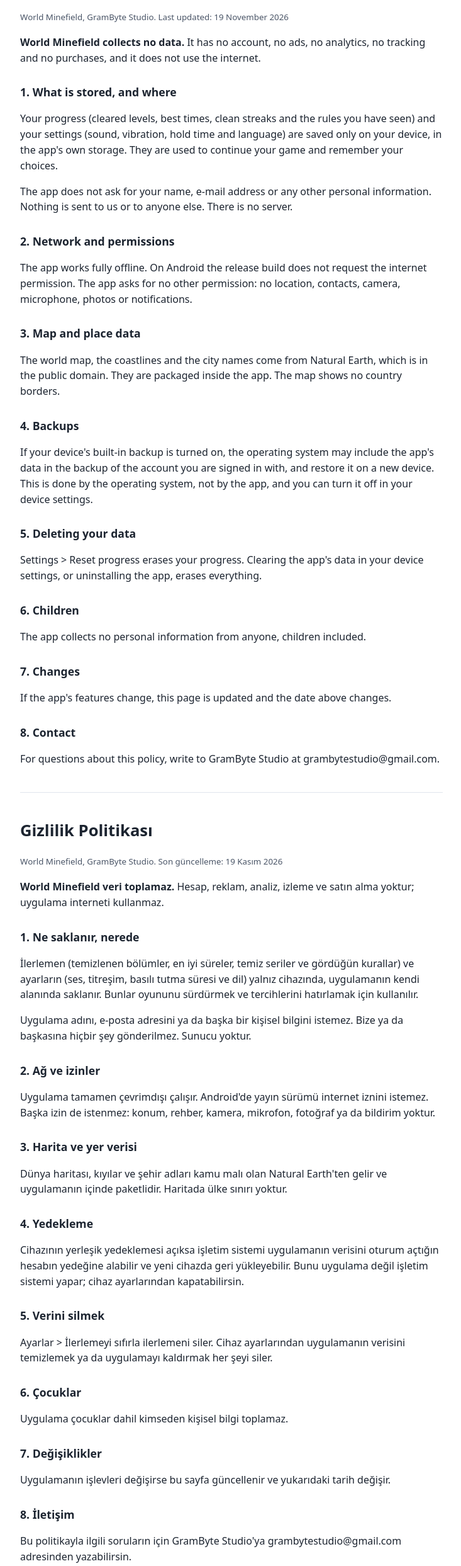
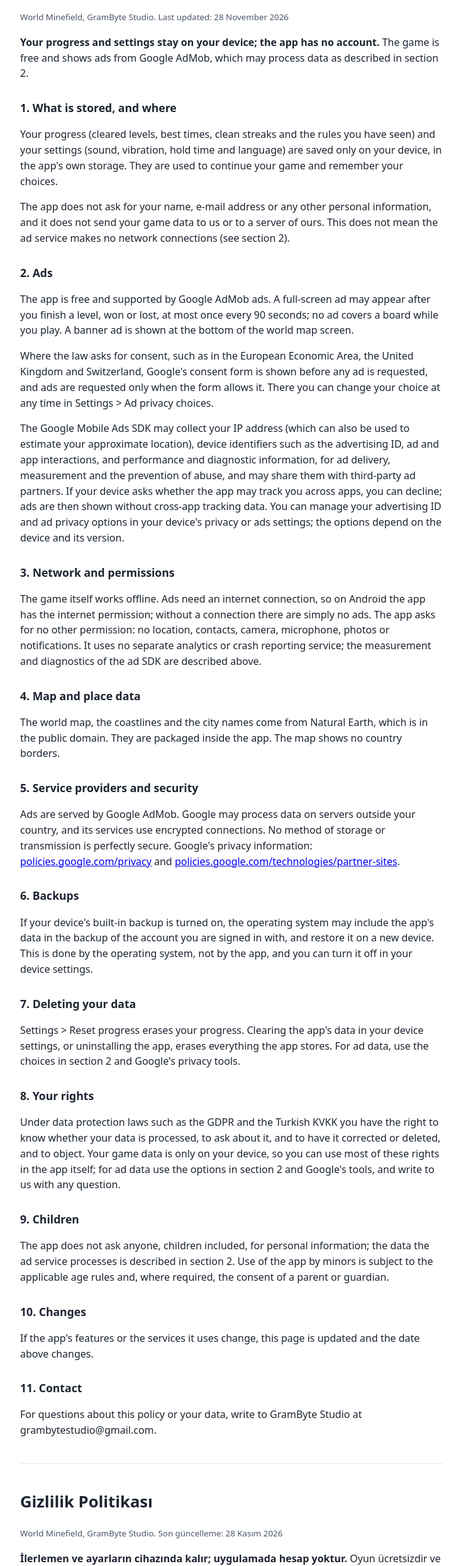
Before and after one commit to grambytestudio/grambytestudio.github.io, a plain HTML site: page world-minefield/gizlilik.html in a window 1280 px wide. Shown: the part 84-2571 px from the top of the page at 63% size, without its empty margins (272-1005 px from the left). Drawn offline with Linux system fonts and the light colour scheme.

Commit message:
World Minefield gizlilik politikası: AdMob reklamları (28 Kasım 2026)

```diff
--- a/world-minefield/gizlilik.html
+++ b/world-minefield/gizlilik.html
@@ -8,47 +8,63 @@
 </head>
 <body>
 <h1>Privacy Policy</h1>
-<small>World Minefield, GramByte Studio. Last updated: 19 November 2026</small>
-<p><strong>World Minefield collects no data.</strong> It has no account, no ads, no analytics, no tracking and no purchases, and it does not use the internet.</p>
+<small>World Minefield, GramByte Studio. Last updated: 28 November 2026</small>
+<p><strong>Your progress and settings stay on your device; the app has no account.</strong> The game is free and shows ads from Google AdMob, which may process data as described in section 2.</p>
 <h2>1. What is stored, and where</h2>
 <p>Your progress (cleared levels, best times, clean streaks and the rules you have seen) and your settings (sound, vibration, hold time and language) are saved only on your device, in the app's own storage. They are used to continue your game and remember your choices.</p>
-<p>The app does not ask for your name, e-mail address or any other personal information. Nothing is sent to us or to anyone else. There is no server.</p>
-<h2>2. Network and permissions</h2>
-<p>The app works fully offline. On Android the release build does not request the internet permission. The app asks for no other permission: no location, contacts, camera, microphone, photos or notifications.</p>
-<h2>3. Map and place data</h2>
+<p>The app does not ask for your name, e-mail address or any other personal information, and it does not send your game data to us or to a server of ours. This does not mean the ad service makes no network connections (see section 2).</p>
+<h2>2. Ads</h2>
+<p>The app is free and supported by Google AdMob ads. A full-screen ad may appear after you finish a level, won or lost, at most once every 90 seconds; no ad covers a board while you play. A banner ad is shown at the bottom of the world map screen.</p>
+<p>Where the law asks for consent, such as in the European Economic Area, the United Kingdom and Switzerland, Google's consent form is shown before any ad is requested, and ads are requested only when the form allows it. There you can change your choice at any time in Settings &gt; Ad privacy choices.</p>
+<p>The Google Mobile Ads SDK may collect your IP address (which can also be used to estimate your approximate location), device identifiers such as the advertising ID, ad and app interactions, and performance and diagnostic information, for ad delivery, measurement and the prevention of abuse, and may share them with third-party ad partners. If your device asks whether the app may track you across apps, you can decline; ads are then shown without cross-app tracking data. You can manage your advertising ID and ad privacy options in your device's privacy or ads settings; the options depend on the device and its version.</p>
+<h2>3. Network and permissions</h2>
+<p>The game itself works offline. Ads need an internet connection, so on Android the app has the internet permission; without a connection there are simply no ads. The app asks for no other permission: no location, contacts, camera, microphone, photos or notifications. It uses no separate analytics or crash reporting service; the measurement and diagnostics of the ad SDK are described above.</p>
+<h2>4. Map and place data</h2>
 <p>The world map, the coastlines and the city names come from Natural Earth, which is in the public domain. They are packaged inside the app. The map shows no country borders.</p>
-<h2>4. Backups</h2>
+<h2>5. Service providers and security</h2>
+<p>Ads are served by Google AdMob. Google may process data on servers outside your country, and its services use encrypted connections. No method of storage or transmission is perfectly secure. Google's privacy information: <a href="https://policies.google.com/privacy">policies.google.com/privacy</a> and <a href="https://policies.google.com/technologies/partner-sites">policies.google.com/technologies/partner-sites</a>.</p>
+<h2>6. Backups</h2>
 <p>If your device's built-in backup is turned on, the operating system may include the app's data in the backup of the account you are signed in with, and restore it on a new device. This is done by the operating system, not by the app, and you can turn it off in your device settings.</p>
-<h2>5. Deleting your data</h2>
-<p>Settings &gt; Reset progress erases your progress. Clearing the app's data in your device settings, or uninstalling the app, erases everything.</p>
-<h2>6. Children</h2>
-<p>The app collects no personal information from anyone, children included.</p>
-<h2>7. Changes</h2>
-<p>If the app's features change, this page is updated and the date above changes.</p>
-<h2>8. Contact</h2>
-<p>For questions about this policy, write to GramByte Studio at grambytestudio@gmail.com.</p>
+<h2>7. Deleting your data</h2>
+<p>Settings &gt; Reset progress erases your progress. Clearing the app's data in your device settings, or uninstalling the app, erases everything the app stores. For ad data, use the choices in section 2 and Google's privacy tools.</p>
+<h2>8. Your rights</h2>
+<p>Under data protection laws such as the GDPR and the Turkish KVKK you have the right to know whether your data is processed, to ask about it, and to have it corrected or deleted, and to object. Your game data is only on your device, so you can use most of these rights in the app itself; for ad data use the options in section 2 and Google's tools, and write to us with any question.</p>
+<h2>9. Children</h2>
+<p>The app does not ask anyone, children included, for personal information; the data the ad service processes is described in section 2. Use of the app by minors is subject to the applicable age rules and, where required, the consent of a parent or guardian.</p>
+<h2>10. Changes</h2>
+<p>If the app's features or the services it uses change, this page is updated and the date above changes.</p>
+<h2>11. Contact</h2>
+<p>For questions about this policy or your data, write to GramByte Studio at grambytestudio@gmail.com.</p>
 <hr>
 <h1 lang="tr">Gizlilik Politikası</h1>
 <div lang="tr">
-<small>World Minefield, GramByte Studio. Son güncelleme: 19 Kasım 2026</small>
-<p><strong>World Minefield veri toplamaz.</strong> Hesap, reklam, analiz, izleme ve satın alma yoktur; uygulama interneti kullanmaz.</p>
+<small>World Minefield, GramByte Studio. Son güncelleme: 28 Kasım 2026</small>
+<p><strong>İlerlemen ve ayarların cihazında kalır; uygulamada hesap yoktur.</strong> Oyun ücretsizdir ve Google AdMob reklamları gösterir; AdMob 2. bölümde anlatıldığı gibi veri işleyebilir.</p>
 <h2>1. Ne saklanır, nerede</h2>
 <p>İlerlemen (temizlenen bölümler, en iyi süreler, temiz seriler ve gördüğün kurallar) ve ayarların (ses, titreşim, basılı tutma süresi ve dil) yalnız cihazında, uygulamanın kendi alanında saklanır. Bunlar oyununu sürdürmek ve tercihlerini hatırlamak için kullanılır.</p>
-<p>Uygulama adını, e-posta adresini ya da başka bir kişisel bilgini istemez. Bize ya da başkasına hiçbir şey gönderilmez. Sunucu yoktur.</p>
-<h2>2. Ağ ve izinler</h2>
-<p>Uygulama tamamen çevrimdışı çalışır. Android'de yayın sürümü internet iznini istemez. Başka izin de istenmez: konum, rehber, kamera, mikrofon, fotoğraf ya da bildirim yoktur.</p>
-<h2>3. Harita ve yer verisi</h2>
+<p>Uygulama adını, e-posta adresini ya da başka bir kişisel bilgini istemez ve oyun verini bize ya da bizim bir sunucumuza göndermez. Bu, reklam hizmetinin ağ bağlantısı kurmadığı anlamına gelmez (bkz. 2. bölüm).</p>
+<h2>2. Reklamlar</h2>
+<p>Uygulama ücretsizdir ve Google AdMob reklamlarıyla desteklenir. Bir bölümü bitirdikten sonra, kazansan da kaybetsen de, en sık 90 saniyede bir tam ekran reklam çıkabilir; oynarken tahtayı hiçbir reklam kaplamaz. Dünya haritası ekranının altında banner reklam gösterilir.</p>
+<p>Avrupa Ekonomik Alanı, Birleşik Krallık ve İsviçre gibi yasal olarak izin gereken bölgelerde, reklam istenmeden önce Google'ın izin formu gösterilir ve reklam istekleri yalnız bu form izin verdiğinde yapılır. Bu bölgelerde seçimini Ayarlar &gt; Ad privacy choices bölümünden istediğin zaman değiştirebilirsin.</p>
+<p>Google Mobile Ads SDK; IP adresini (yaklaşık konum türetmek için de kullanılabilir), reklam kimliği gibi cihaz tanımlayıcılarını, reklam ve uygulama etkileşimlerini, performans ve tanılama bilgilerini reklam sunumu, ölçüm ve kötüye kullanımın önlenmesi amaçlarıyla toplayabilir ve üçüncü taraf reklam ortaklarıyla paylaşabilir. Cihazın sana uygulamanın seni uygulamalar arasında izleyip izleyemeyeceğini sorarsa reddedebilirsin; reklamlar o zaman uygulamalar arası izleme verisi kullanılmadan gösterilir. Reklam kimliğini ve reklam gizliliği seçeneklerini cihazının gizlilik ya da reklam ayarlarından yönetebilirsin; seçenekler cihaza ve sürüme göre değişir.</p>
+<h2>3. Ağ ve izinler</h2>
+<p>Oyunun kendisi çevrimdışı çalışır. Reklamlar internet bağlantısı istediği için Android'de uygulamanın internet izni vardır; bağlantı yoksa yalnızca reklam çıkmaz. Başka izin istenmez: konum, rehber, kamera, mikrofon, fotoğraf ya da bildirim yoktur. Ayrı bir analiz ya da çökme raporlama hizmeti kullanılmaz; reklam SDK'sının ölçüm ve tanılama işlemleri yukarıda anlatılmıştır.</p>
+<h2>4. Harita ve yer verisi</h2>
 <p>Dünya haritası, kıyılar ve şehir adları kamu malı olan Natural Earth'ten gelir ve uygulamanın içinde paketlidir. Haritada ülke sınırı yoktur.</p>
-<h2>4. Yedekleme</h2>
+<h2>5. Hizmet sağlayıcılar ve güvenlik</h2>
+<p>Reklamları Google AdMob sunar. Google verileri bulunduğun ülke dışındaki sunucularda işleyebilir; hizmetleri şifreli bağlantı kullanır. Hiçbir saklama ya da iletim yöntemi mutlak güvenlik sağlamaz. Google'ın gizlilik açıklamaları: <a href="https://policies.google.com/privacy">policies.google.com/privacy</a> ve <a href="https://policies.google.com/technologies/partner-sites">policies.google.com/technologies/partner-sites</a>.</p>
+<h2>6. Yedekleme</h2>
 <p>Cihazının yerleşik yedeklemesi açıksa işletim sistemi uygulamanın verisini oturum açtığın hesabın yedeğine alabilir ve yeni cihazda geri yükleyebilir. Bunu uygulama değil işletim sistemi yapar; cihaz ayarlarından kapatabilirsin.</p>
-<h2>5. Verini silmek</h2>
-<p>Ayarlar &gt; İlerlemeyi sıfırla ilerlemeni siler. Cihaz ayarlarından uygulamanın verisini temizlemek ya da uygulamayı kaldırmak her şeyi siler.</p>
-<h2>6. Çocuklar</h2>
-<p>Uygulama çocuklar dahil kimseden kişisel bilgi toplamaz.</p>
-<h2>7. Değişiklikler</h2>
-<p>Uygulamanın işlevleri değişirse bu sayfa güncellenir ve yukarıdaki tarih değişir.</p>
-<h2>8. İletişim</h2>
-<p>Bu politikayla ilgili soruların için GramByte Studio'ya grambytestudio@gmail.com adresinden yazabilirsin.</p>
+<h2>7. Verini silmek</h2>
+<p>Ayarlar &gt; İlerlemeyi sıfırla ilerlemeni siler. Cihaz ayarlarından uygulamanın verisini temizlemek ya da uygulamayı kaldırmak uygulamanın sakladığı her şeyi siler. Reklam verisi için 2. bölümdeki seçenekleri ve Google'ın gizlilik araçlarını kullanabilirsin.</p>
+<h2>8. Haklarınız</h2>
+<p>KVKK ve GDPR gibi veri koruma mevzuatı kapsamında verilerinin işlenip işlenmediğini öğrenme, bilgi isteme, düzeltme, silme ve itiraz etme hakların vardır. Oyun verin yalnız cihazında olduğundan bu hakların çoğunu doğrudan uygulamada kullanabilirsin; reklam verisi için 2. bölümdeki seçenekleri ve Google'ın araçlarını kullanabilir, sorularını bize yazabilirsin.</p>
+<h2>9. Çocuklar</h2>
+<p>Uygulama çocuklar dahil kimseden kişisel bilgi istemez; reklam hizmetinin işlediği veriler 2. bölümde anlatılır. Reşit olmayanların uygulamayı kullanımı geçerli yaş kurallarına ve gerektiğinde ebeveyn ya da yasal temsilci iznine tabidir.</p>
+<h2>10. Değişiklikler</h2>
+<p>Uygulamanın işlevleri ya da kullandığı hizmetler değişirse bu sayfa güncellenir ve yukarıdaki tarih değişir.</p>
+<h2>11. İletişim</h2>
+<p>Bu politika ya da verilerin hakkındaki soruların için GramByte Studio'ya grambytestudio@gmail.com adresinden yazabilirsin.</p>
 </div>
 </body>
 </html>
```
